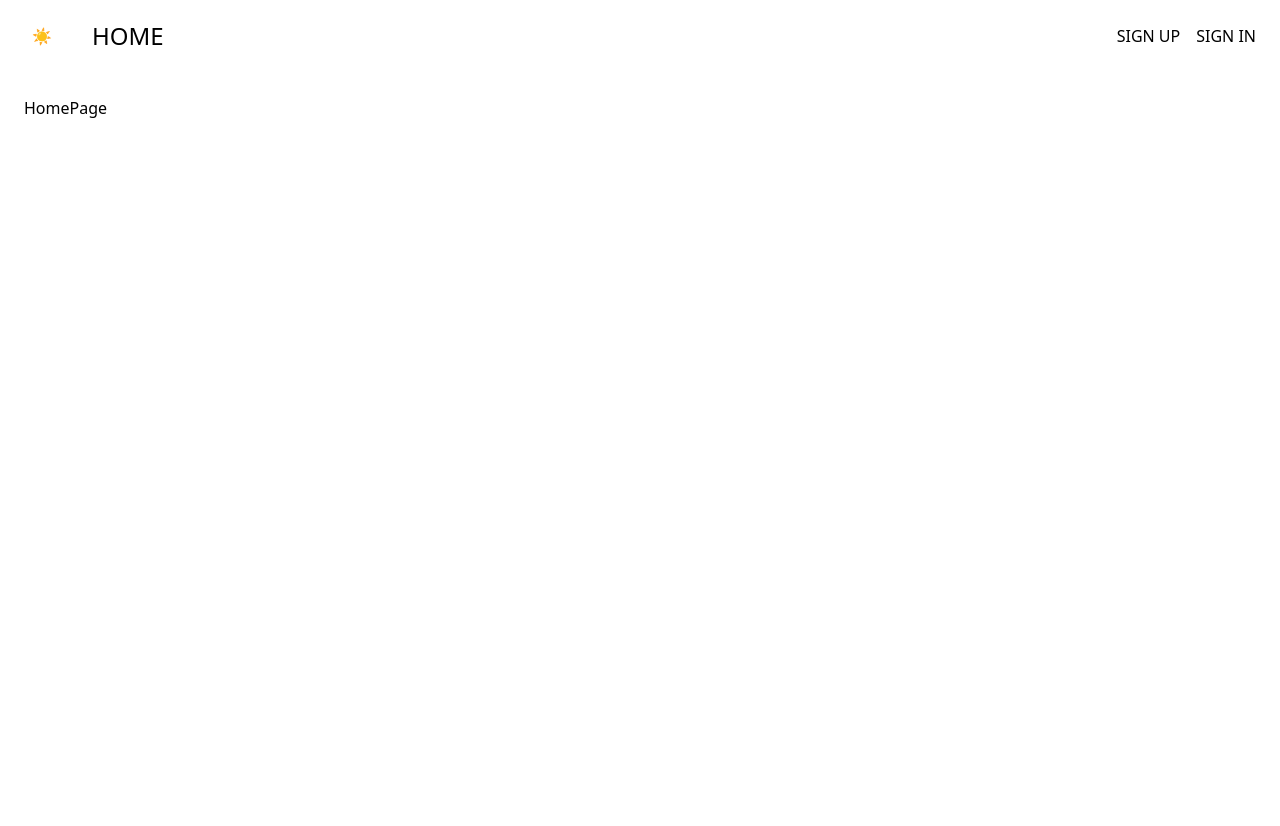
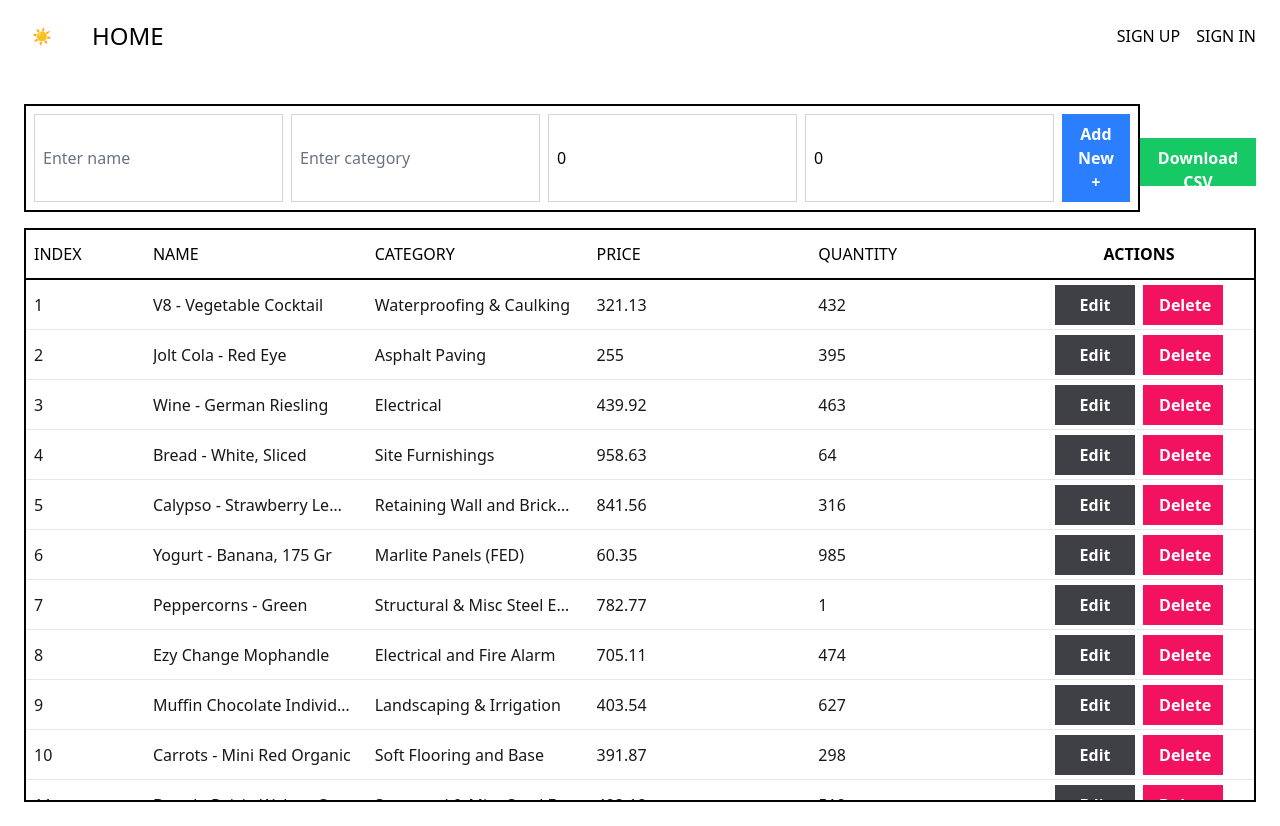
Before and after one commit to zombox0633/virtualized_list, a React (Vite) app: page / in a window 1280 px wide. Before the commit the page ends 800 px from the top, so only its background shows below. Built offline with nearby package versions, Linux system fonts and the light colour scheme.

Commit message:
add table to HomePage

```diff
--- a/src/pages/HomePage.tsx
+++ b/src/pages/HomePage.tsx
@@ -1,11 +1,30 @@
+import FormNewProduct from "../components/table/FormNewProduct"
+import Table from "../components/table/Table"
+import useDownloadCSV from "../hook/useDownloadCSV"
 import useGetAllProduct from "../hook/useGetAllProduct"
 
 function HomePage() {
-  // const {data} = useGetAllProduct()
+  const { downloadCSV } = useDownloadCSV()
+  const { data } = useGetAllProduct()
 
-  // console.log(data);
-
-  return <div>HomePage</div>
+  return (
+    <div className="relative h-full w-full">
+      <section>
+        <div className="my-2 flex items-center justify-between">
+          <FormNewProduct />
+          <button
+            type="button"
+            onClick={() => downloadCSV(data)}
+            disabled={!data || data.length === 0}
+            className="h-12 w-auto bg-[#17c964] px-4 py-2 font-bold text-white hover:bg-[#17c964]/80 disabled:bg-[#17c964]/70"
+          >
+            Download CSV
+          </button>
+        </div>
+        <Table products={data} />
+      </section>
+    </div>
+  )
 }
 
 export default HomePage
```
